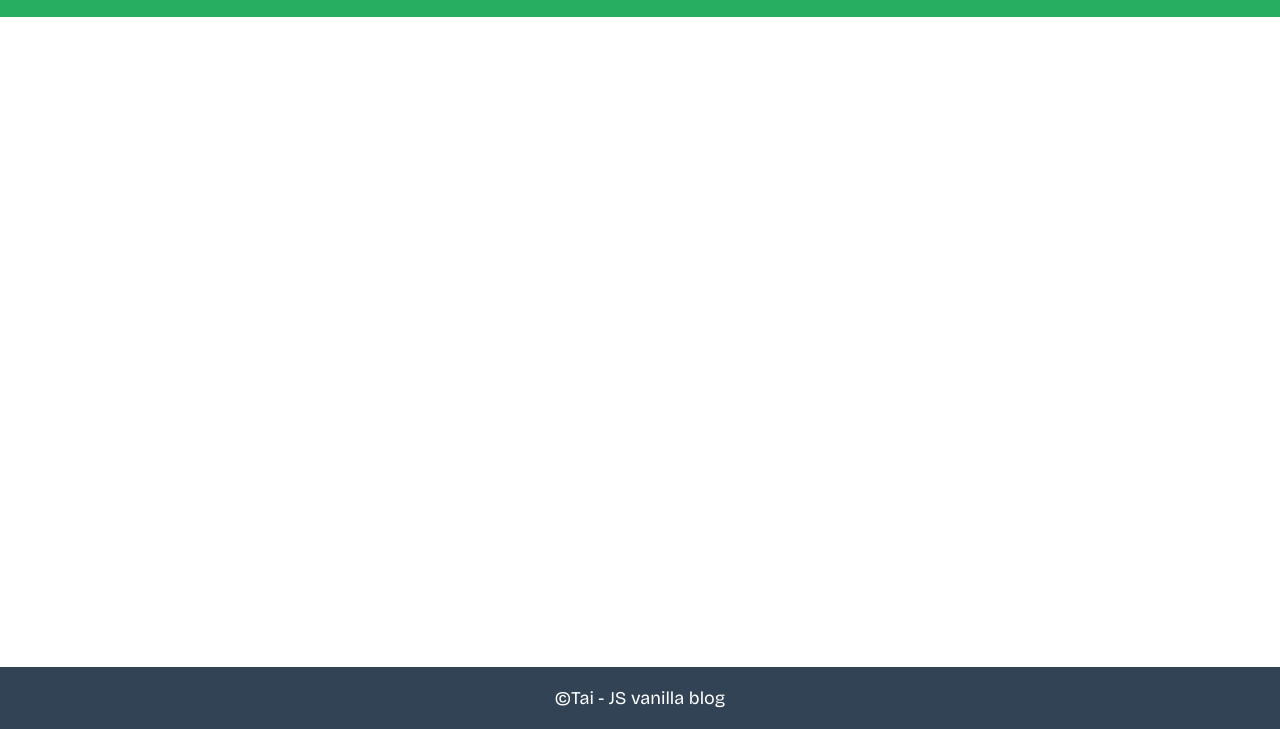
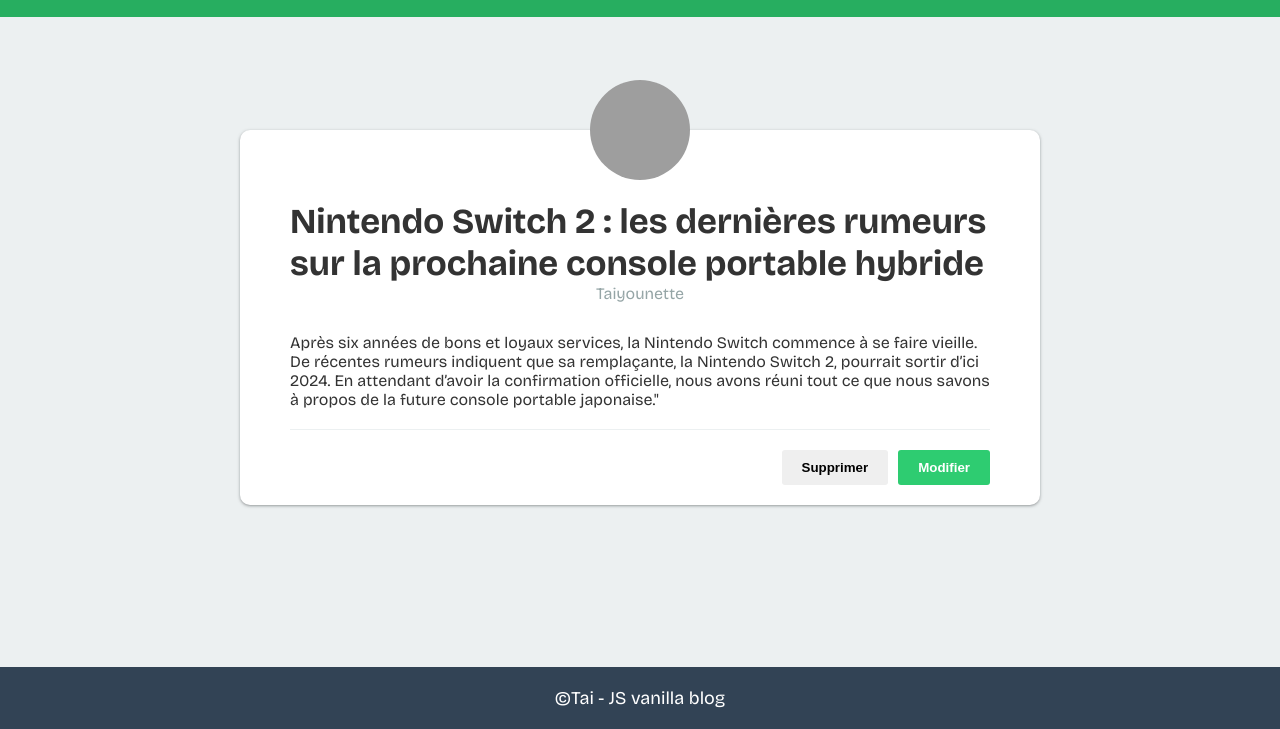
Before and after one commit to Taikhun88/blog-js-vanilla, a website built with webpack: page src/index.html in a window 1280 px wide. Shown: the part 71-800 px from the top of the page. Built offline with nearby package versions, Linux system fonts and the light colour scheme; grey boxes are pictures that could not be loaded.

Commit message:
html css display article on homepage -DONE

```diff
--- a/src/assets/styles/_variables.scss
+++ b/src/assets/styles/_variables.scss
@@ -7,6 +7,7 @@
     --divider: #ecf0f1;
     --dark-grey: #324355;
     --error: #e74c3c;
+    --hint: #95a5a6;
     --font-family: 'Bricolage Grotesque', sans-serif;
     --box-shadow: 0 1px 2px 0 rgba(60, 64, 67, 0.3),
     0 1px 3px 1px rgba(60, 64, 67, 0.15);
--- a/src/assets/styles/styles.scss
+++ b/src/assets/styles/styles.scss
@@ -47,7 +47,7 @@
 
 .content {
   grid-area: content;
-  // background-color: red;
+  background-color: var(--divider);
   padding: 20px;
 }
 
--- a/src/form/form.scss
+++ b/src/form/form.scss
@@ -3,6 +3,7 @@
     justify-content: center;
     align-items: center;
     form {
+        background-color: white;
         width: 700px;
         padding: 4rem;
         box-shadow: var(--box-shadow);
--- a/src/index.html
+++ b/src/index.html
@@ -25,7 +25,22 @@
           </li>
         </ul>
       </header>
-      <div class="content"></div>
+      <div class="content">
+        <div class="articles-container">
+          <div class="article">
+            <img src="https://randomuser.me/api/portraits/women/60.jpg" alt="gueuledemeufazn">
+            <h2>Nintendo Switch 2 : les dernières rumeurs sur la prochaine console portable hybride</h2>
+            <p class="article-author">Taiyounette</p>
+            <p class="article-content">Après six années de bons et loyaux services, la Nintendo Switch commence à se faire vieille. De récentes rumeurs indiquent que sa remplaçante, la Nintendo Switch 2, pourrait sortir d’ici 2024. En attendant d’avoir la confirmation officielle, nous avons réuni tout ce que nous savons à propos de la future console portable japonaise."</p>
+            <div class="article-actions">
+              <button class="btn btn-danger">Supprimer</button>
+              <button class="btn btn-primary">Modifier</button>
+            </div>
+          </div>
+
+        </div>
+
+      </div>
       <footer>©Tai - JS vanilla blog</footer>
     </div>
   </body>
--- a/src/index.scss
+++ b/src/index.scss
@@ -0,0 +1,48 @@
+.content {
+    background-color: var(--divider);
+    display: flex;
+    justify-content: center;
+    align-items: center;
+    .articles-container {
+        max-width: 800px;
+        width: 100%;
+        margin: 5rem 0 10rem 0;
+        .article {
+            background-color: white;
+            padding: 0 5rem;
+            border-radius: 1rem;
+            box-shadow: var(--box-shadow);
+            display: flex;
+            flex-direction: column;
+            align-items: center;
+            img {
+                height: 10rem;
+                width: 10rem;
+                border-radius: 50%;
+                margin-top: -5rem;
+            }
+            h2  {
+                margin-top: 2rem;
+                margin-bottom: 0;
+            }
+            .article-author {
+                color: var(--hint);
+                margin-bottom: 3rem;
+            }
+            .article-content {
+                max-width: 750px;
+            }
+            .article-actions {
+                width: 100%;
+                display: flex;
+                justify-content: flex-end;
+                padding: 2rem 0;
+                margin-top: 2rem;
+                border-top: 1px solid var(--divider);
+                .btn {
+                    margin-left: 1rem;
+                }
+            }
+        }
+    }
+}
```
